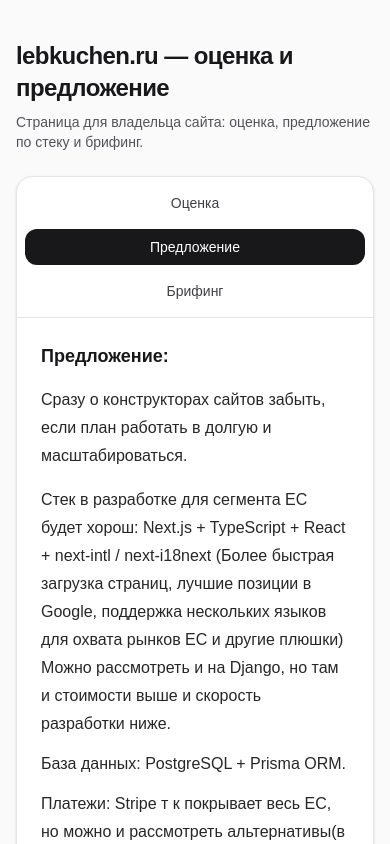
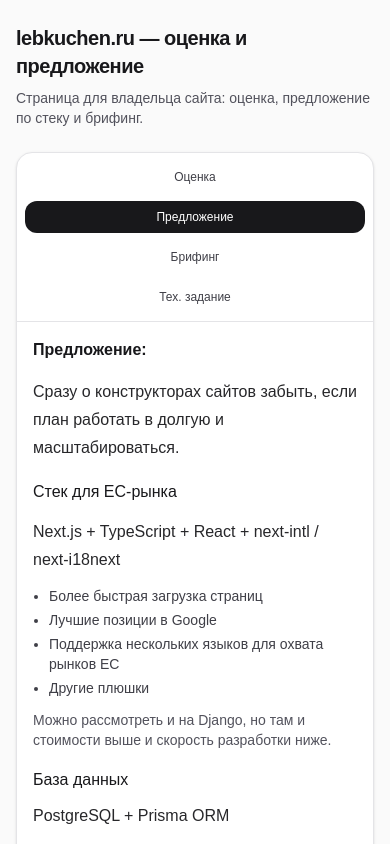
Before and after one commit to alekseevpo/lebkuchen, a Next.js app: page / in a window 390 px wide. Both pictures are taken after a click on the button "Предложение". Shown: the top 844 px of the page. Built offline with nearby package versions, Linux system fonts and the light colour scheme.

Commit message:
feat: add Tech Spec tab, improve mobile UX, add footer and scroll-to-top button

```diff
--- a/app/page.tsx
+++ b/app/page.tsx
@@ -1,8 +1,8 @@
 "use client";
 
-import { useMemo, useState } from "react";
+import { useMemo, useState, useEffect } from "react";
 
-type TabKey = "assessment" | "proposal" | "brief";
+type TabKey = "assessment" | "proposal" | "brief" | "spec";
 
 type BriefQuestion = {
   id: string;
@@ -186,6 +186,21 @@
     | { state: "error"; message: string }
   >({ state: "idle" });
 
+  const [showScrollTop, setShowScrollTop] = useState(false);
+
+  useEffect(() => {
+    const toggleShow = () => {
+      setShowScrollTop(window.scrollY > 300);
+    };
+    window.addEventListener("scroll", toggleShow, { passive: true });
+    toggleShow();
+    return () => window.removeEventListener("scroll", toggleShow);
+  }, []);
+
+  const scrollToTop = () => {
+    window.scrollTo({ top: 0, behavior: "smooth" });
+  };
+
   const questionsBySection = useMemo(() => {
     const map = new Map<string, BriefQuestion[]>();
     for (const q of briefQuestions) {
@@ -227,10 +242,10 @@
   }
 
   return (
-    <div className="min-h-screen bg-zinc-50 text-zinc-900">
-      <div className="mx-auto w-full max-w-4xl px-4 py-10 sm:px-6">
+    <div className="min-h-screen flex flex-col bg-zinc-50 text-zinc-900">
+      <div className="mx-auto w-full max-w-4xl px-4 py-6 sm:py-10 sm:px-6 flex-1">
         <header className="space-y-2">
-          <h1 className="text-2xl font-semibold tracking-tight">
+          <h1 className="text-xl font-semibold tracking-tight sm:text-2xl">
             lebkuchen.ru — оценка и предложение
           </h1>
           <p className="text-sm text-zinc-600">
@@ -239,12 +254,12 @@
         </header>
 
         <div className="mt-6 rounded-2xl border border-zinc-200 bg-white shadow-sm">
-          <div className="flex flex-col gap-2 border-b border-zinc-200 p-2 sm:flex-row">
+          <div className="flex flex-col gap-2 border-b border-zinc-200 p-2 sm:flex-row sm:gap-1">
             <button
               type="button"
               onClick={() => setTab("assessment")}
               className={classNames(
-                "rounded-xl px-4 py-2 text-sm font-medium transition",
+                "rounded-xl px-3 py-2 text-xs font-medium transition sm:px-4 sm:text-sm",
                 tab === "assessment"
                   ? "bg-zinc-900 text-white"
                   : "text-zinc-700 hover:bg-zinc-100"
@@ -256,7 +271,7 @@
               type="button"
               onClick={() => setTab("proposal")}
               className={classNames(
-                "rounded-xl px-4 py-2 text-sm font-medium transition",
+                "rounded-xl px-3 py-2 text-xs font-medium transition sm:px-4 sm:text-sm",
                 tab === "proposal"
                   ? "bg-zinc-900 text-white"
                   : "text-zinc-700 hover:bg-zinc-100"
@@ -268,7 +283,7 @@
               type="button"
               onClick={() => setTab("brief")}
               className={classNames(
-                "rounded-xl px-4 py-2 text-sm font-medium transition",
+                "rounded-xl px-3 py-2 text-xs font-medium transition sm:px-4 sm:text-sm",
                 tab === "brief"
                   ? "bg-zinc-900 text-white"
                   : "text-zinc-700 hover:bg-zinc-100"
@@ -276,12 +291,24 @@
             >
               Брифинг
             </button>
+            <button
+              type="button"
+              onClick={() => setTab("spec")}
+              className={classNames(
+                "rounded-xl px-3 py-2 text-xs font-medium transition sm:px-4 sm:text-sm",
+                tab === "spec"
+                  ? "bg-zinc-900 text-white"
+                  : "text-zinc-700 hover:bg-zinc-100"
+              )}
+            >
+              Тех. задание
+            </button>
           </div>
 
-          <div className="p-6">
+          <div className="p-4 sm:p-6">
             {tab === "assessment" && (
               <section className="space-y-4">
-                <h2 className="text-lg font-semibold">Оценка:</h2>
+                <h2 className="text-base font-semibold sm:text-lg">Оценка:</h2>
                 <p className="leading-7 text-zinc-800">
                   По первому впечатлению сайт на CMS (Joomla, WP, OpenCart,
                   Tilda) не поворотливая система не предназначенная для большого
@@ -293,31 +320,132 @@
 
             {tab === "proposal" && (
               <section className="space-y-4">
-                <h2 className="text-lg font-semibold">Предложение:</h2>
-                <p className="leading-7 text-zinc-800">
+                <h2 className="text-base font-semibold sm:text-lg">Предложение:</h2>
+                <div className="space-y-4 leading-7 text-zinc-800">
+                  <p>
                     Сразу о конструкторах сайтов забыть, если план работать в
                     долгую и масштабироваться.
                   </p>
 
-                <div className="space-y-3 leading-7 text-zinc-800">
+                  <div className="space-y-3">
+                    <h3 className="font-medium text-zinc-900">Стек для ЕС-рынка</h3>
                     <p>
-                    Стек в разработке для сегмента ЕС будет хорош: Next.js +
-                    TypeScript + React + next-intl / next-i18next (Более быстрая
-                    загрузка страниц, лучшие позиции в Google, поддержка
-                    нескольких языков для охвата рынков ЕС и другие плюшки)
-                    Можно рассмотреть и на Django, но там и стоимости выше и
-                    скорость разработки ниже.
+                      Next.js + TypeScript + React + next-intl / next-i18next
                     </p>
-                  <p>База данных: PostgreSQL + Prisma ORM.</p>
+                    <ul className="ml-4 list-disc space-y-1 text-sm text-zinc-700">
+                      <li>Более быстрая загрузка страниц</li>
+                      <li>Лучшие позиции в Google</li>
+                      <li>Поддержка нескольких языков для охвата рынков ЕС</li>
+                      <li>Другие плюшки</li>
+                    </ul>
+                    <p className="text-sm text-zinc-600">
+                      Можно рассмотреть и на Django, но там и стоимости выше и скорость разработки ниже.
+                    </p>
+                  </div>
+
+                  <div className="space-y-2">
+                    <h3 className="font-medium text-zinc-900">База данных</h3>
+                    <p>PostgreSQL + Prisma ORM</p>
+                  </div>
+
+                  <div className="space-y-2">
+                    <h3 className="font-medium text-zinc-900">Платежи</h3>
+                    <p>Stripe — покрывает весь ЕС, стандарт для ЕС, прост в подключении</p>
+                    <p className="text-sm text-zinc-600">
+                      Можно рассмотреть альтернативы, но в основном используют Stripe.
+                    </p>
+                  </div>
+
+                  <div className="space-y-2">
+                    <h3 className="font-medium text-zinc-900">Дизайн и логотип</h3>
                     <p>
-                    Платежи: Stripe т к покрывает весь ЕС, но можно и рассмотреть
-                    альтернативы(в основном используют Stripe — стандарт для ЕС,
-                    да и прост в подключении)
+                      В текущем состоянии проект не имеет дизайна совсем.
                     </p>
                     <p>
-                    (В текущем состоянии проект не имеет дизайна совсем) Логотип
-                    нужно переделать потому что он говорит что компания
-                    занимается логистическими услугами или что-то такое.
+                      Логотип нужно переделать, потому что он говорит, что компания занимается логистическими услугами или что-то такое.
+                    </p>
+                  </div>
+                </div>
+              </section>
+            )}
+
+            {tab === "spec" && (
+              <section className="space-y-4">
+                <h2 className="text-base font-semibold sm:text-lg">Техническое задание</h2>
+                <div className="space-y-4 leading-7 text-zinc-800">
+                  <p>
+                    <strong>Цель:</strong> повторить функциональность и UX сайта
+                    lebkuchen.ru, но без CMS, на современном стеке с мультиязычностью.
+                  </p>
+
+                  <div className="space-y-2">
+                    <p><strong>Языки:</strong> DE (немецкий), US (английский), RU (русский).</p>
+                    <p><strong>Стек:</strong> Next.js + TypeScript + React + next-intl / next-i18next.</p>
+                    <p><strong>База данных:</strong> PostgreSQL + Prisma ORM.</p>
+                    <p><strong>Платежи:</strong> Stripe (покрытие ЕС).</p>
+                    <p><strong>Хостинг:</strong> Vercel (Edge, CDN, CI/CD).</p>
+                  </div>
+
+                  <div className="space-y-2">
+                    <p><strong>Ключевые функции:</strong></p>
+                    <ul className="ml-4 list-disc space-y-1 text-sm">
+                      <li>Каталог товаров с фильтрами и поиском</li>
+                      <li>Корзина и оформление заказа</li>
+                      <li>«Собрать свой набор» (как на текущем сайте)</li>
+                      <li>Личный кабинет покупателя</li>
+                      <li>Мультиязычность (URL-префиксы: /de, /en, /ru)</li>
+                      <li>SEO-оптимизация для каждого языка</li>
+                      <li>Интеграция с платежной системой</li>
+                      <li>Админ-панель для управления товарами (без CMS)</li>
+                    </ul>
+                  </div>
+
+                  <div className="space-y-2">
+                    <p><strong>Дизайн:</strong></p>
+                    <ul className="ml-4 list-disc space-y-1 text-sm">
+                      <li>Современный, минималистичный UI</li>
+                      <li>Адаптивность (mobile-first)</li>
+                      <li>Новый логотип (текущий выглядит как логистика)</li>
+                      <li>Фирменный стиль: тёплые/уютные цвета, премиум-акценты</li>
+                    </ul>
+                  </div>
+
+                  <div className="space-y-2">
+                    <p><strong>Технические требования:</strong></p>
+                    <ul className="ml-4 list-disc space-y-1 text-sm">
+                      <li>SSR/SSG для SEO и скорости</li>
+                      <li>Lazy loading изображений</li>
+                      <li>Web Vitals оптимизация</li>
+                      <li>CDN для статики</li>
+                      <li>CI/CD на Vercel</li>
+                      <li>Мониторинг ошибок (Sentry)</li>
+                    </ul>
+                  </div>
+
+                  <div className="space-y-2">
+                    <p><strong>Интеграции:</strong></p>
+                    <ul className="ml-4 list-disc space-y-1 text-sm">
+                      <li>Stripe Payments (EUR, USD, RUB)</li>
+                      <li>Email-транзакции (Resend)</li>
+                      <li>Аналитика (Google Analytics 4)</li>
+                      <li>ERP/склад (по запросу)</li>
+                    </ul>
+                  </div>
+
+                  <div className="space-y-2">
+                    <p><strong>Сроки и этапы:</strong></p>
+                    <ul className="ml-4 list-disc space-y-1 text-sm">
+                      <li>Этап 1: Дизайн и прототипы (2 недели)</li>
+                      <li>Этап 2: Core-функционал (каталог, корзина) (4 недели)</li>
+                      <li>Этап 3: Мультиязычность и SEO (2 недели)</li>
+                      <li>Этап 4: Админ-панель и интеграции (3 недели)</li>
+                      <li>Этап 5: Тестирование и запуск (1 неделя)</li>
+                    </ul>
+                  </div>
+
+                  <p className="text-sm text-zinc-600">
+                    Итог: современный, быстрый, масштабируемый интернет-магазин с
+                    мультиязычностью и премиум UX, готовый к росту в ЕС.
                   </p>
                 </div>
               </section>
@@ -326,7 +454,7 @@
             {tab === "brief" && (
               <section className="space-y-6">
                 <div className="space-y-2">
-                  <h2 className="text-lg font-semibold">Брифинг</h2>
+                  <h2 className="text-base font-semibold sm:text-lg">Брифинг</h2>
                   <p className="text-sm text-zinc-600">
                     Заполните ответы — отправим их на почту.
                   </p>
@@ -335,11 +463,11 @@
                 <form onSubmit={submitBrief} className="space-y-8">
                   {questionsBySection.map(([section, questions]) => (
                     <div key={section} className="space-y-4">
-                      <h3 className="text-base font-semibold">{section}</h3>
+                      <h3 className="text-sm font-semibold sm:text-base">{section}</h3>
                       <div className="space-y-4">
                         {questions.map((q) => (
                           <div key={q.id} className="space-y-2">
-                            <div className="text-sm font-medium text-zinc-900">
+                            <div className="text-xs font-medium text-zinc-900 sm:text-sm">
                               {q.number}. {q.question}
                             </div>
                             <textarea
@@ -352,6 +480,7 @@
                               }
                               rows={3}
                               className="w-full resize-y rounded-xl border border-zinc-200 bg-white px-3 py-2 text-sm text-zinc-900 shadow-sm outline-none focus:border-zinc-400"
+                              style={{ fontSize: "16px" }}
                               placeholder={q.placeholder}
                             />
                           </div>
@@ -384,6 +513,35 @@
             )}
           </div>
         </div>
+
+        {/* Footer */}
+        <footer className="mt-10 border-t border-zinc-200 bg-white py-6 text-center text-xs text-zinc-500 sm:mt-12 sm:text-sm">
+          Pavel Alekseev / selen.it agency / 2026 Espana
+        </footer>
+
+        {/* Scroll to top button */}
+        {showScrollTop && (
+          <button
+            type="button"
+            onClick={scrollToTop}
+            className="fixed bottom-20 right-6 flex h-12 w-12 items-center justify-center rounded-full bg-zinc-900 text-white shadow-lg transition hover:bg-zinc-800 focus:outline-none focus:ring-2 focus:ring-zinc-400 sm:bottom-6"
+            aria-label="Наверх"
+          >
+            <svg
+              className="h-5 w-5"
+              fill="none"
+              stroke="currentColor"
+              viewBox="0 0 24 24"
+            >
+              <path
+                strokeLinecap="round"
+                strokeLinejoin="round"
+                strokeWidth={2}
+                d="M5 10l7-7m0 0l7 7m-7-7v18"
+              />
+            </svg>
+          </button>
+        )}
       </div>
     </div>
   );
```
Lines whose indentation alone changed are shown as unchanged.
